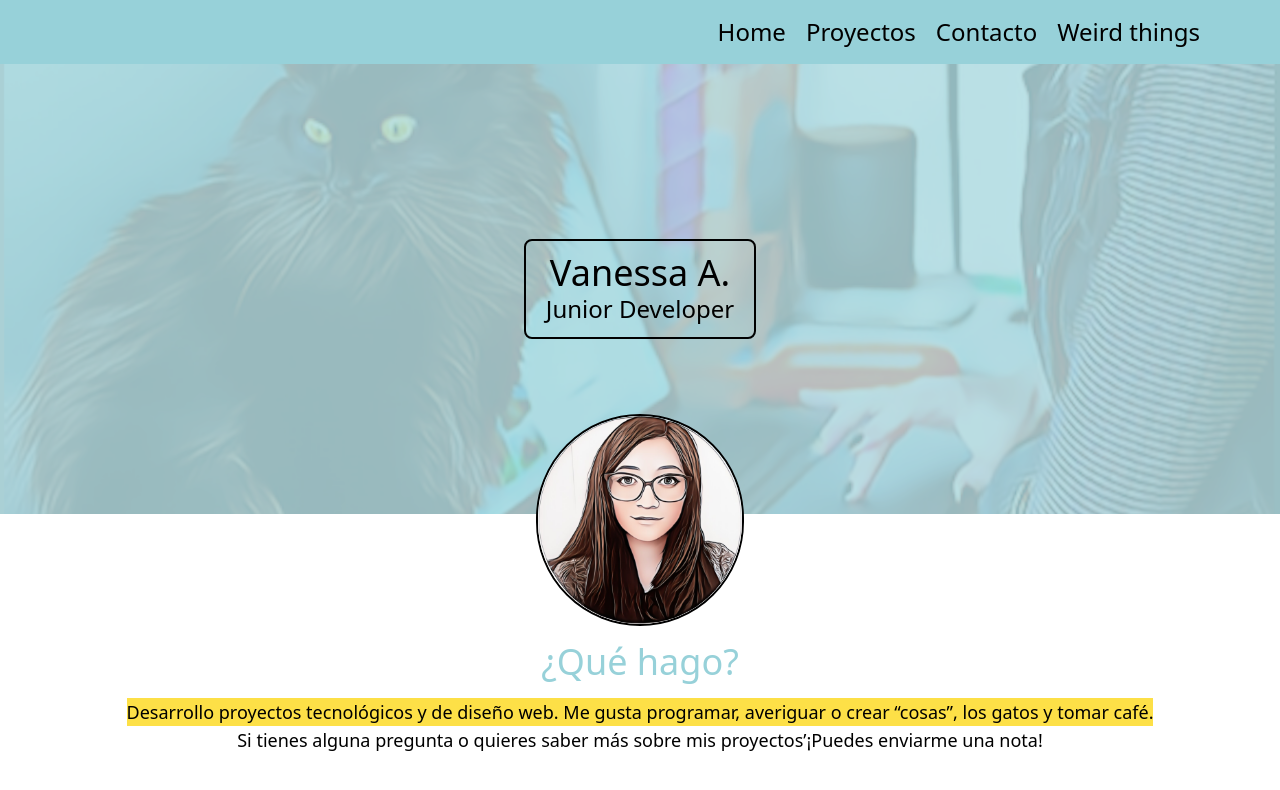
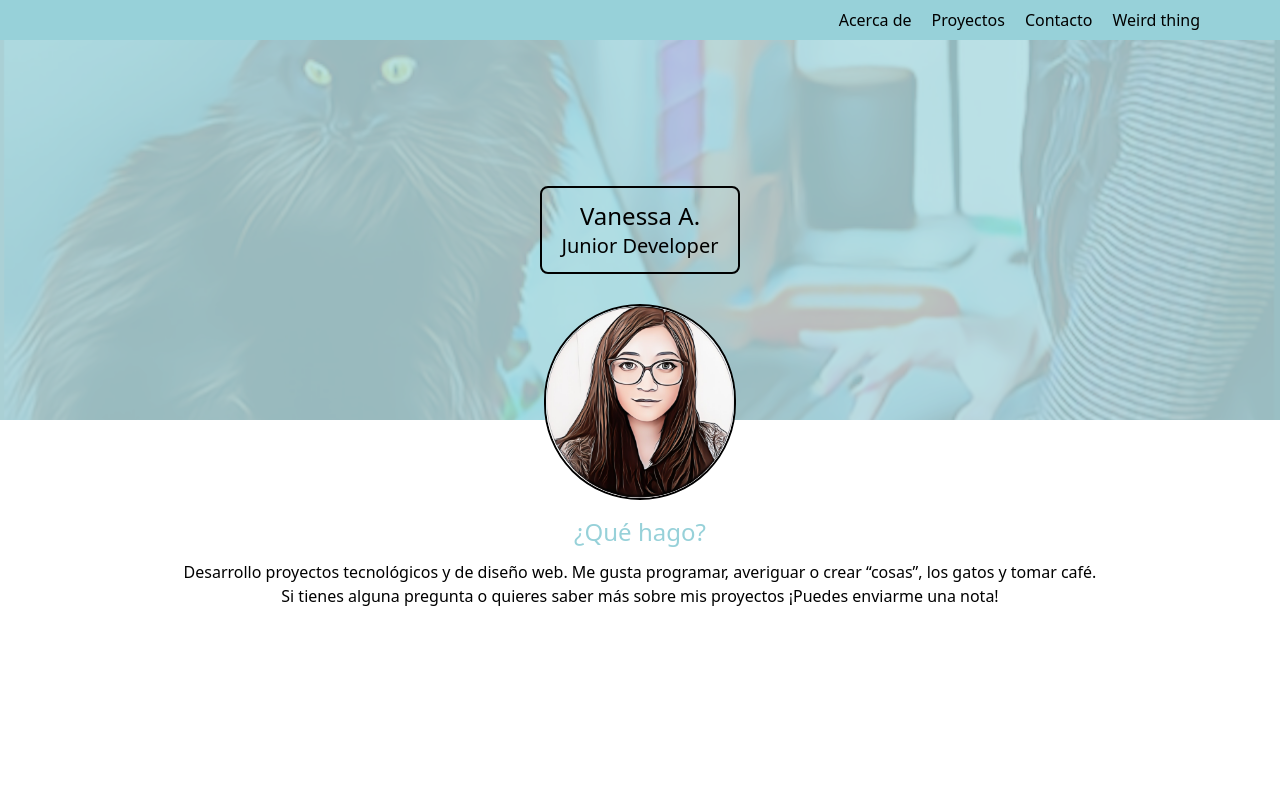
Before and after one commit to brivanessa/portafolio, a React (Vite) app: page / in a window 1280 px wide. Shown: the top 790 px of the page. Built offline with nearby package versions, Linux system fonts and the light colour scheme.

Commit message:
add function map in NavBar component

```diff
--- a/package.json
+++ b/package.json
@@ -10,6 +10,7 @@
     "preview": "vite preview"
   },
   "dependencies": {
+    "prop-types": "^15.8.1",
     "react": "^18.2.0",
     "react-dom": "^18.2.0"
   },
--- a/src/components/Header.jsx
+++ b/src/components/Header.jsx
@@ -3,8 +3,10 @@ import { NavBar } from "./NavBar"
 
 export const Header = () => {
   return (
-    <header className="bg-primary flex justify-end p-2 sm:py-4 sm:px-20">
-       <NavBar/>
+    <header className="bg-primary flex justify-end p-2  sm:px-20 ">
+       <NavBar
+        menuOptions={["Acerca de","Proyectos","Contacto","Weird thing" ]}
+       />
     </header>
   )
 }
--- a/src/components/MainArticle.jsx
+++ b/src/components/MainArticle.jsx
@@ -1,6 +1,7 @@
 import imageMobile from "../assets/images/bg-mobile.png"
 import imageDesktop from "../assets/images/bg-desktop.png"
 import avatar  from "../assets/images/avatar-image.png"
+
 export const MainArticle = () => {
     return (
     <section className="flex flex-col justify-center">
@@ -9,32 +10,32 @@ export const MainArticle = () => {
           <picture className="absolute h-fit w-fit bg-primary opacity-80">
             <source media="(max-width: 640px)" srcSet={imageMobile}/>
             <source media="(min-width: 641px)" srcSet={imageDesktop}/>
-            <img src={imageMobile} alt="background image" className=" opacity-20 object-cover h-[250px] sm:h-[450px] w-screen" />
+            <img src={imageMobile} alt="background image" className=" opacity-20 object-cover h-[250px] sm:h-[380px] w-screen" />
           </picture>
-          <div className="relative flex items-center justify-center h-[250px] sm:h-[450px] w-screen ">
+          <div className="relative flex items-center justify-center h-[250px] sm:h-[380px] w-screen ">
               <div className="flex flex-col items-center rounded-lg border-2 w-fit px-5 py-3 border-secundary">
-                <h1 className="text-xl sm:text-4xl">
+                <h1 className="text-xl sm:text-2xl">
                   Vanessa A.
                 </h1>
-                <p className="text-base sm:text-2xl ">
+                <p className="text-base sm:text-xl ">
                   Junior Developer
                 </p>
               </div>
           </div>
-          <div className="absolute -bottom-12 sm:-bottom-28 rounded-full w-fit h-fit border-secundary border-2">
-            <img src={avatar} alt="background image" className=" rounded-full h-24 sm:h-52  w-auto" />
+          <div className="absolute -bottom-12 sm:-bottom-20 rounded-full w-fit h-fit border-secundary border-2">
+            <img src={avatar} alt="background image" className=" rounded-full h-24 sm:h-48 w-auto" />
           </div>
 
         </div>
-        <div className=" pt-14 sm:pt-32 flex flex-col items-center w-full">
-                <h2 className="text-xl sm:text-4xl pb-2 sm:pb-4 text-primary">
+        <div className=" pt-14 sm:pt-24  flex flex-col items-center w-full px-2  sm:px-20">
+                <h2 className="text-xl sm:text-2xl pb-2 sm:pb-3 text-primary">
                 ¿Qué hago?
                 </h2>
-                <p className="text-sm sm:text-lg  bg-yellow-300">
+                <p className="text-sm sm:text-base   text-center ">
                   Desarrollo proyectos tecnológicos y de diseño web. Me gusta programar, averiguar o crear “cosas”, los gatos y tomar café.
                 </p>
-                <p className="text-sm sm:text-lg ">
-                  Si tienes alguna pregunta o quieres saber más sobre mis proyectos’¡Puedes enviarme una nota!
+                <p className="text-sm sm:text-base text-center ">
+                  Si tienes alguna pregunta o quieres saber más sobre mis proyectos ¡Puedes enviarme una nota!
                 </p>
         </div>
     </section>
--- a/src/components/NavBar.jsx
+++ b/src/components/NavBar.jsx
@@ -1,26 +1,29 @@
+
 import menu from "../assets/icons/menu-icon.svg"
+import PropTypes from 'prop-types';
 // import close from "../assets/icons/xmark-icon.svg "
-export const NavBar = () => {
+
+export const NavBar = ({menuOptions}) => {
     return (
         <>
-            <ul className="hidden sm:flex text-xl sm:text-2xl gap-5">
-                <li>
-                    <a href="#">Home</a>
-                </li>
-                <li>
-                    <a href="#">Proyectos</a>
-                </li>
-                <li>
-                    <a href="#">Contacto</a>
-                </li>
-                <li>
-                    <a href="#">Weird things</a>
-                </li>
+            <ul className="hidden sm:flex text-sm sm:text-base gap-5">
+
+                    {menuOptions.map( item =>
+                    {
+                        return <li key={item}>
+                                <a href="#">{item}</a>
+                        </li>
+                    })}
+
             </ul>
-        <div className="py-2 sm:hidden cursor-pointer border-2 border-secundary rounded-lg ">
-        <img className="w-10 h-4" src={menu} alt="menu hamburguesa"/>
-        </div>
+            <div className="py-2 sm:hidden cursor-pointer border-2 border-secundary rounded-lg ">
+                <img className="w-10 h-4" src={menu} alt="menu hamburguesa"/>
+            </div>
 
         </>
     )
   }
+
+  NavBar.propTypes = {
+    menuOptions: PropTypes.node,
+  };
```
Also changed, not shown: 1 other file (tests, documents, lock files or other folders).
